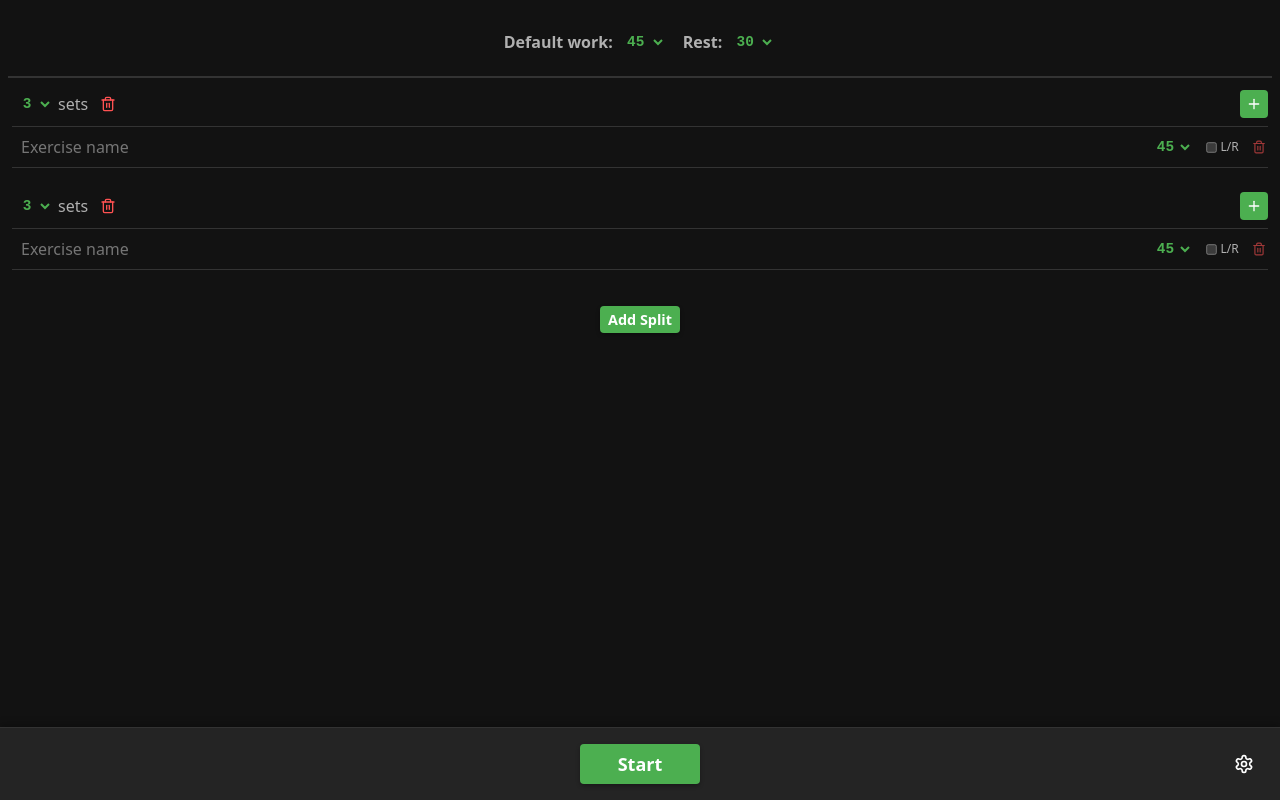
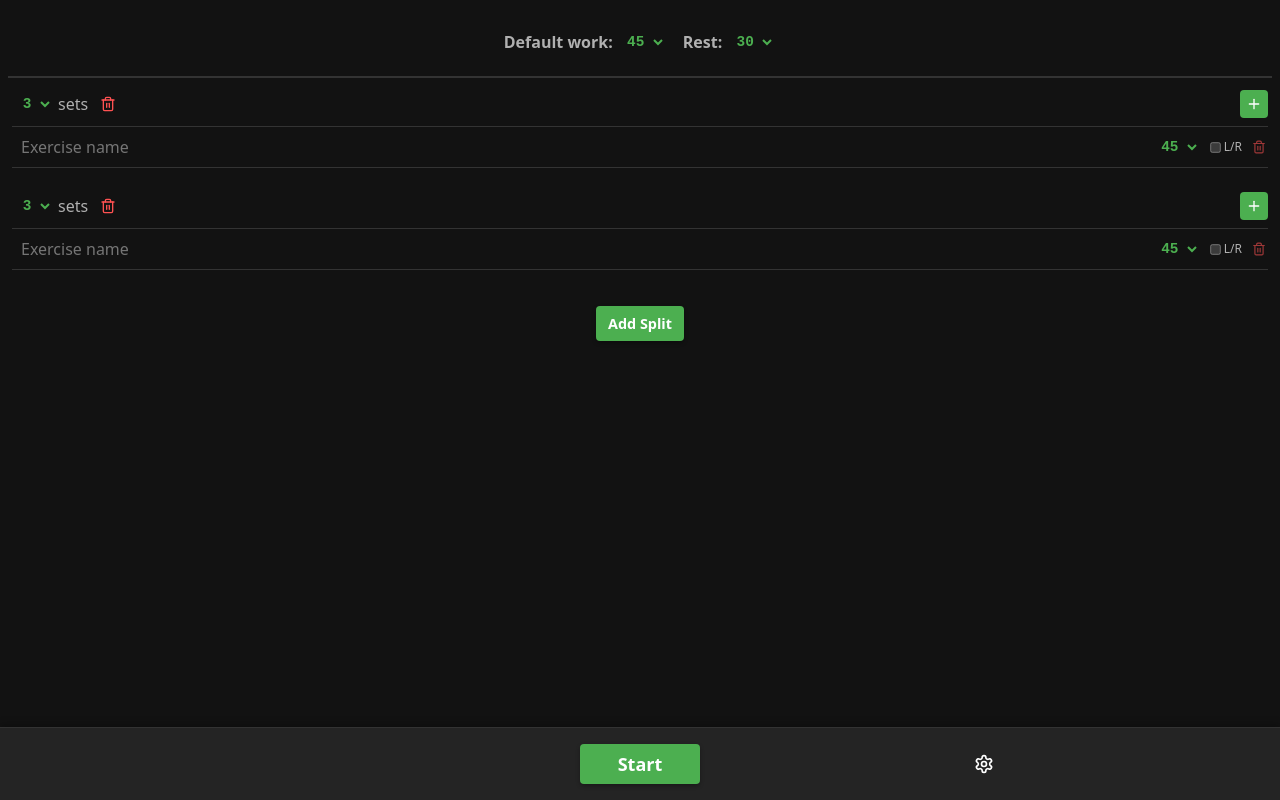
Before and after one commit to iarry/timer, a React (Vite) app: page / in a window 1280 px wide. Built offline with nearby package versions, Linux system fonts and the light colour scheme.

Commit message:
manual style tweaks & settings fix

```diff
--- a/src/App.tsx
+++ b/src/App.tsx
@@ -1,4 +1,4 @@
-import { useState, useRef } from 'react'
+import { useState, useRef, useEffect } from 'react'
 import { useAppSelector } from './hooks'
 import './App.css'
 import ConfigPanel from './components/config/ConfigPanel'
@@ -10,6 +10,18 @@ function App() {
   const [isMenuOpen, setIsMenuOpen] = useState(false)
   const timerStatus = useAppSelector(state => state.timer.status)
   const menuRef = useRef<HTMLDivElement>(null)
+
+  // Add click outside handler for menu
+  useEffect(() => {
+    const handleClickOutside = (event: MouseEvent) => {
+      if (menuRef.current && !menuRef.current.contains(event.target as Node)) {
+        setIsMenuOpen(false)
+      }
+    }
+
+    document.addEventListener('mousedown', handleClickOutside)
+    return () => document.removeEventListener('mousedown', handleClickOutside)
+  }, [])
 
   // If timer is active (running or paused), show timer view
   // Otherwise show the view based on user selection
--- a/src/components/config/ConfigPanel.css
+++ b/src/components/config/ConfigPanel.css
@@ -22,7 +22,7 @@
     right: 0;
     display: flex;
     flex-direction: row;
-    justify-content: space-between;
+    justify-content: space-evenly;
     align-items: center;
     padding: var(--spacing-md);
     background-color: var(--color-surface);
@@ -96,7 +96,7 @@
 
 .add-split-button {
     white-space: nowrap;
-    padding: var(--spacing-xs) var(--spacing-sm);
+    padding: var(--spacing-sm) var(--spacing-md);
     font-size: 0.9rem;
     border-radius: 4px;
     background-color: var(--color-secondary);
@@ -297,10 +297,9 @@ input[type='number'] {
 }
 
 .exercise-item {
-    display: grid;
-    grid-template-columns: 1fr 45px 40px auto;
+    display: flex;
+    align-items: center;
     gap: var(--spacing-sm);
-    align-items: center;
     padding: var(--spacing-xs) 0;
     border-bottom: 1px solid var(--color-border);
 }
@@ -419,7 +418,8 @@ input[type='number'] {
     border: 1px solid transparent;
     padding: var(--spacing-xs) var(--spacing-sm);
     font-weight: 500;
-    width: 100%;
+    flex: 1;
+    min-width: 0; /* Prevents flex item from overflowing */
     color: var(--color-text);
     border-radius: 4px;
     transition: border-color 0.2s ease;
@@ -439,7 +439,7 @@ input[type='number'] {
     font-weight: 600;
     text-align: center;
     color: var(--color-secondary);
-    width: 45px;
+    width: 50px;
     font-size: 0.9rem;
     border-radius: 4px;
     transition: border-color 0.2s ease;
--- a/src/components/timer/Timer.css
+++ b/src/components/timer/Timer.css
@@ -92,11 +92,10 @@
 
 .timer-info {
     text-align: center;
-    margin-bottom: var(--spacing-xl);
 }
 
 .timer-info h2 {
-    font-size: 1.75rem;
+    font-size: 2.25rem;
     margin: 0;
     color: var(--color-text);
 }
@@ -125,7 +124,7 @@
     margin-top: auto;
     padding: var(--spacing-lg) var(--spacing-md);
     display: flex;
-    justify-content: space-between;
+    justify-content: space-evenly;
     align-items: center;
 }
 
--- a/src/components/timer/Timer.tsx
+++ b/src/components/timer/Timer.tsx
@@ -264,7 +264,7 @@ const Timer = ({ onExit, onOpenSettings }: TimerProps) => {
                 size="small"
                 className="timer-mute-button"
               >
-                {isMuted ? <VolumeX size={18} /> : <Volume2 size={18} />}
+                {isMuted ? <VolumeX size={24} /> : <Volume2 size={24} />}
               </Button>
               <Button
                 onClick={handleTogglePlay}
@@ -280,7 +280,7 @@ const Timer = ({ onExit, onOpenSettings }: TimerProps) => {
                 size="small"
                 className="timer-settings-button"
               >
-                <Settings size={18} />
+                <Settings size={24} />
               </Button>
             </div>
           )}
```
